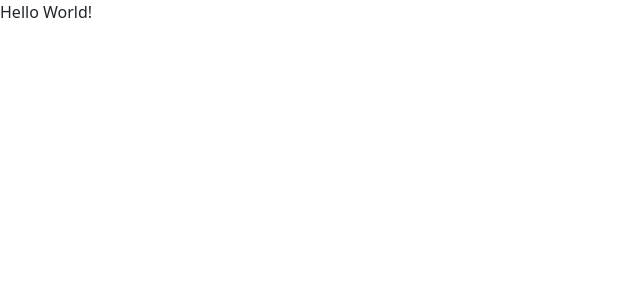
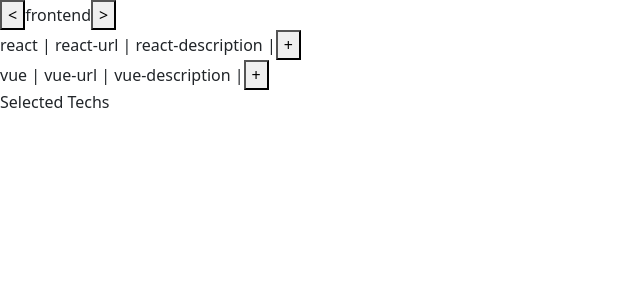
Before and after one commit to Daniel777y/DevDeck, a React (Vite) app: page / in a window 1280 px wide. Shown: the top 300 px of the page, without its empty margins (0-640 px from the left). Built offline with nearby package versions, Linux system fonts and the light colour scheme.

Commit message:
add and delete

```diff
--- a/src/App.jsx
+++ b/src/App.jsx
@@ -1,7 +1,9 @@
+import IndexPage from "./pages/IndexPage"
+
 function App() {
   return (
     <>
-      <div>Hello World!</div>
+      <IndexPage></IndexPage>
     </>
   )
 }
--- /dev/null
+++ b/src/components/SelectedTech.jsx
@@ -0,0 +1,24 @@
+import React from "react";
+import PropTypes from "prop-types";
+
+const SelectedTech = ({ tech, onDeleteTech }) => {
+  return (
+    <>
+      <div>
+        {tech.name} | {tech.name} | {tech.description} |
+        <button onClick={() => onDeleteTech(tech)}>-</button>
+      </div>
+    </>
+  );
+};
+
+SelectedTech.propTypes = {
+  tech: PropTypes.shape({
+    name: PropTypes.string.isRequired,
+    url: PropTypes.string.isRequired,
+    description: PropTypes.string.isRequired,
+  }),
+  onDeleteTech: PropTypes.func.isRequired,
+};
+
+export default SelectedTech;
--- /dev/null
+++ b/src/components/SelectedTechList.jsx
@@ -0,0 +1,22 @@
+import React, { useState } from "react";
+import PropTypes from "prop-types";
+
+import SelectedTech from "./SelectedTech.jsx"
+
+const SelectedTechList = ({ selectedTechs, onDeleteTech }) => {
+  return (
+    <>
+      <div>Selected Techs</div>
+      {selectedTechs.map(item =>
+        <SelectedTech key={item.id} tech={item} onDeleteTech={onDeleteTech} />
+      )}
+    </>
+  );
+};
+
+SelectedTechList.propTypes = {
+  selectedTechs: PropTypes.array.isRequired,
+  onDeleteTech: PropTypes.func.isRequired,
+};
+
+export default SelectedTechList;
--- /dev/null
+++ b/src/components/Tech.jsx
@@ -0,0 +1,24 @@
+import React from "react"
+import PropTypes from "prop-types";
+
+const Tech = ({ tech, onAddTech }) => {
+  return (
+    <>
+      <div>
+        {tech.name} | {tech.url} | {tech.description} |
+        <button onClick={() => onAddTech(tech)}>+</button>
+      </div>
+    </>
+  );
+};
+
+Tech.propTypes = {
+  tech: PropTypes.shape({
+    name: PropTypes.string.isRequired,
+    url: PropTypes.string.isRequired,
+    description: PropTypes.string.isRequired,
+  }),
+  onAddTech: PropTypes.func.isRequired,
+};
+
+export default Tech;
--- /dev/null
+++ b/src/components/TechList.jsx
@@ -0,0 +1,49 @@
+import React, { useState, useEffect } from "react";
+import PropTypes from "prop-types";
+
+import Tech from "./Tech.jsx"
+
+const TechList = ({ techs, onAddTech }) => {
+  const [curCategory, setCurCategory] = useState(0);
+  const onNextCategory = () => {
+    if (curCategory + 1 < techs.length) {
+      setCurCategory(curCategory + 1);
+    }
+  };
+  const onPrevCategory = () => {
+    if (curCategory >= 1) {
+      setCurCategory(curCategory - 1);
+    }
+  };
+  return (
+    <>
+      <div>
+        <button onClick={onPrevCategory}>{`<`}</button>
+        <span>{techs[curCategory].category}</span>
+        <button onClick={onNextCategory}>{`>`}</button>
+      </div>
+      <div>
+        {techs[curCategory].list.map(item =>
+          <Tech
+            key={item.id}
+            tech={item}
+            onAddTech={onAddTech}
+          />
+        )}
+      </div>
+    </>
+  );
+};
+
+TechList.propTypes = {
+  techs: PropTypes.arrayOf(
+    PropTypes.shape({
+      category: PropTypes.string.isRequired,
+      list: PropTypes.array.isRequired,
+    })
+  ),
+  selectedTechs: PropTypes.array.isRequired,
+  onAddTech: PropTypes.func.isRequired,
+};
+
+export default TechList;
--- /dev/null
+++ b/src/pages/IndexPage.jsx
@@ -0,0 +1,64 @@
+import React, { useState } from "react";
+import PropTypes from "prop-types";
+
+import TechList from "../components/TechList.jsx"
+import SelectedTechList from "../components/SelectedTechList.jsx"
+
+const IndexPage = () => {
+  const techs = [
+    {
+      category: "frontend",
+      list: [
+        {
+          id: 0,
+          name: "react",
+          url: "react-url",
+          description: "react-description",
+        },
+        {
+          id: 1,
+          name: "vue",
+          url: "vue-url",
+          description: "vue-description",
+        },
+      ],
+    },
+    {
+      category: "backend",
+      list: [
+        {
+          id: 2,
+          name: "php",
+          url: "php-url",
+          remark: "php-remark",
+          description: "php-description",
+        },
+        {
+          id: 3,
+          name: "django",
+          url: "django-url",
+          description: "django-description",
+        }
+      ],
+    }
+  ];
+  const [selectedTechs, setSelectedTechs] = useState([]);
+  const onAddTech = (e) => {
+    console.log("Add tech", e);
+    setSelectedTechs(selectedTechs => [...selectedTechs, e]);
+  };
+  const onDeleteTech = (e) => {
+    console.log("Delete tech", e);
+    setSelectedTechs(selectedTechs => selectedTechs.filter(item => e.name !== item.name));
+  };
+  return (
+    <>
+      <TechList techs={techs} selectedTechs={selectedTechs} onAddTech={onAddTech} />
+      <SelectedTechList selectedTechs={selectedTechs} onDeleteTech={onDeleteTech} />
+    </>
+  );
+};
+
+IndexPage.propTypes = {};
+
+export default IndexPage;
```
Also changed, not shown: src/components/selectedList.jsx (added).
